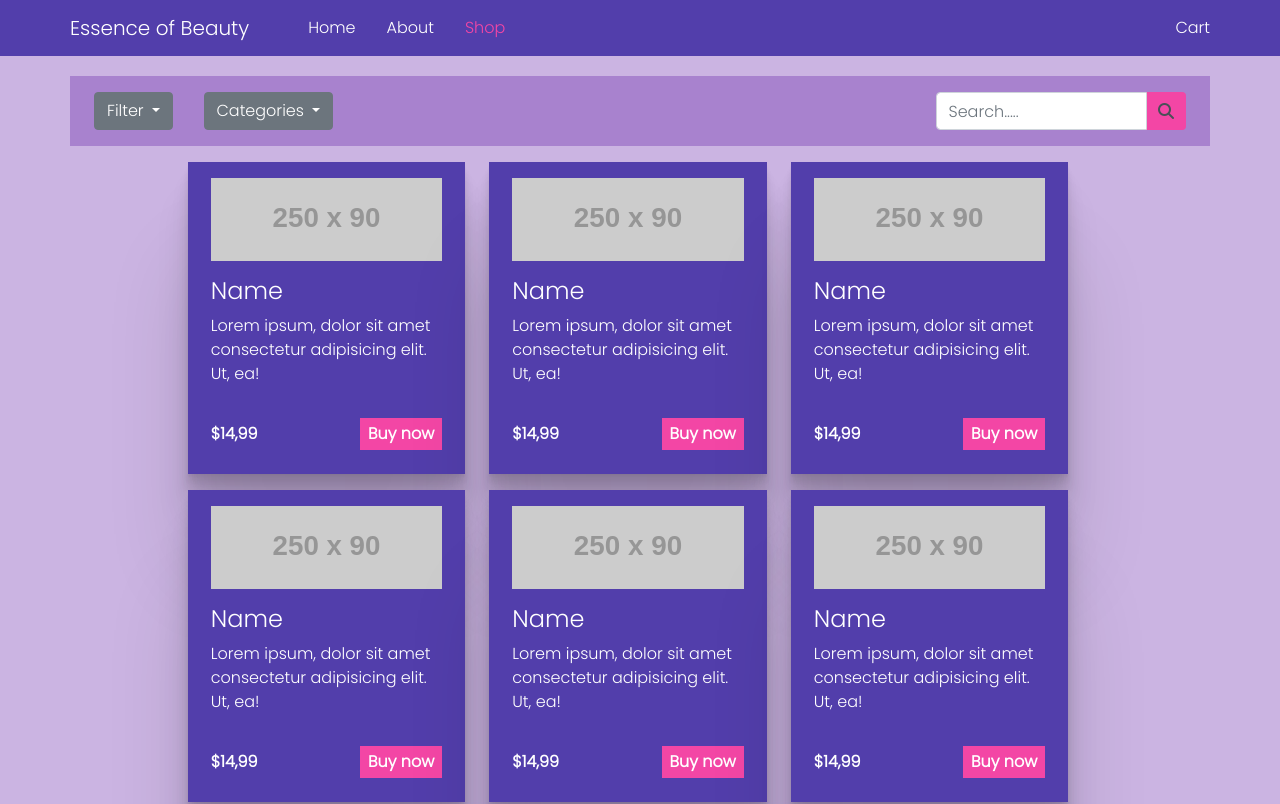
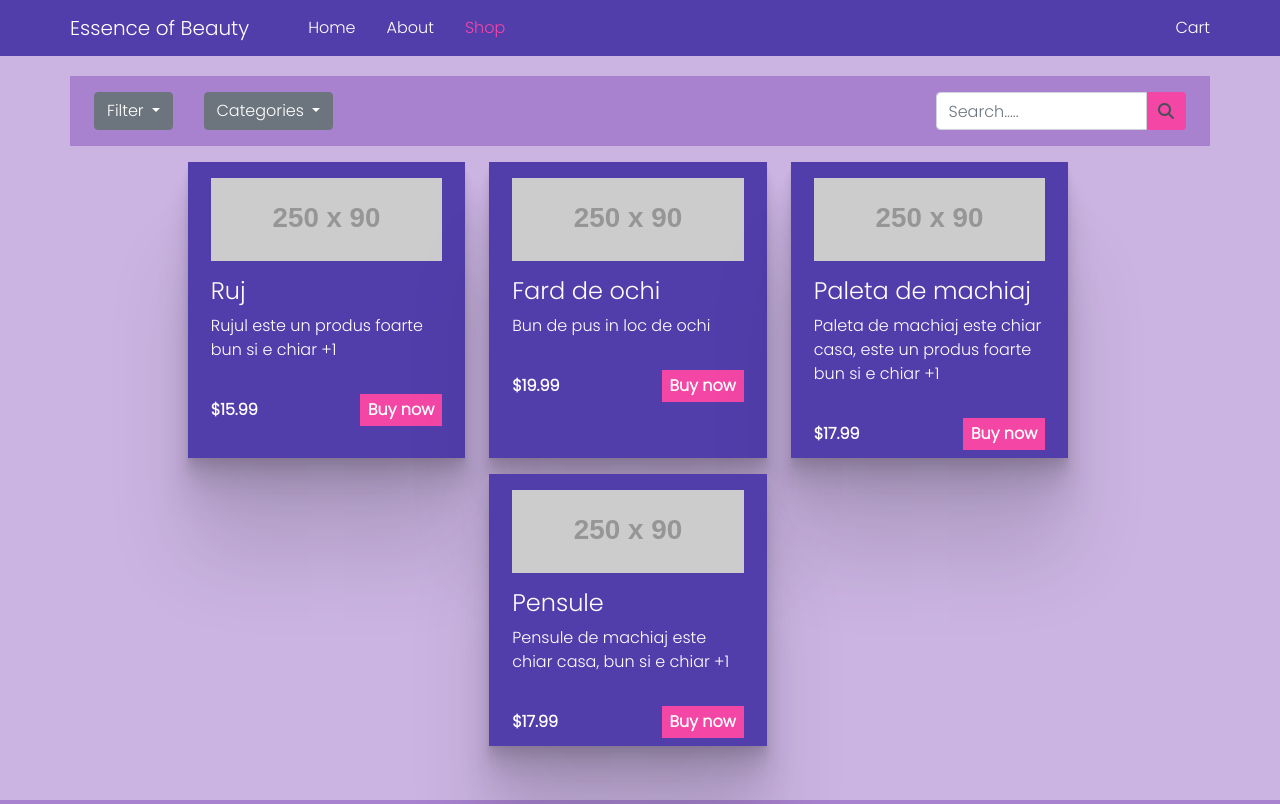
Before and after one commit to AlexZ1007/essence-of-beauty, a Vue app: page /shop in a window 1280 px wide. Shown: the top 804 px of the page. Built offline with nearby package versions, Linux system fonts and the light colour scheme.

Commit message:
Added filters & search on shop page

```diff
--- a/public/style.css
+++ b/public/style.css
@@ -160,7 +160,9 @@ span.input-group-text{
 .buy-product p{
     font-size: 1.2em;
 }
-
+.dropdown-menu:hover{
+    cursor: pointer;
+}
 
 @media only screen and (max-width: 1000px){
     #topProducts .product{
--- a/src/App.vue
+++ b/src/App.vue
@@ -13,6 +13,41 @@ import navbar from './views/Navbar.vue'
 export default {
   components:{
     navbar
+  },
+  data: function(){
+    return{
+      products:[
+        {
+          id: 0,
+          name: "Ruj",
+          description: "Rujul este un produs foarte bun si e chiar +1",
+          category: 'cat1',
+          price: 15.99
+        },
+        {
+          id: 1,
+          name: "Fard de ochi",
+          description: "Bun de pus in loc de ochi",
+          category: 'cat2',
+          price: 19.99
+        },
+        {
+          id: 2,
+          name: "Paleta de machiaj",
+          description: "Paleta de machiaj este chiar casa, este un produs foarte bun si e chiar +1",
+          category: 'cat2',
+          price: 17.99
+        },
+        {
+          id: 3,
+          name: "Pensule",
+          description: "Pensule de machiaj este chiar casa, bun si e chiar +1",
+          category: 'cat3',
+          price: 17.99
+        },
+
+      ],
+    }
   },
   watch:{
     $route(){
--- a/src/components/Product.vue
+++ b/src/components/Product.vue
@@ -28,7 +28,7 @@
                 <h3 class="text-center">Product {{id}}</h3>
                 <p class="text-center">$20,99/unit</p>
                 <label for="" class="mr-3">Quantity: </label><input type="number" class="form-control d-inline w-20" id="quantity" value="1">
-                <div class="buy col-12 mb-3 d-flex align-content-center mt-4">
+                <div class="buy col-12 mb-3 d-flex align-content-center">
                         <p class="my-auto"><b class="">Total price:  $14,99</b></p>
                         <router-link to="/shop/product/id" class="ml-auto py-1 px-2 bg-pink btn-buy my-auto">Add to cart</router-link>
                 </div>
@@ -43,6 +43,6 @@
 
 <script>
 export default {
-    props: ['id']
+    props: ['id'],
 }
 </script>
--- a/src/components/Shop.vue
+++ b/src/components/Shop.vue
@@ -9,12 +9,12 @@
                             Filter
                         </button>
                         <div class="dropdown-menu" aria-labelledby="dropdownMenuButton">
-                            <a class="dropdown-item" href="#">Price <span class="float-right">&#8593;</span></a>
-                            <a class="dropdown-item" href="#">Name <span class="float-right">&#8593;</span></a>
-                            <a class="dropdown-item" href="#">Rating <span class="float-right">&#8593;</span></a>
-                            <a class="dropdown-item" href="#">Price <span class="float-right">&#8595;</span></a>
-                            <a class="dropdown-item" href="#">Name <span class="float-right">&#8595;</span></a>
-                            <a class="dropdown-item" href="#">Rating <span class="float-right">&#8595;</span></a>
+                            <a class="dropdown-item" v-on:click="order('price', 'asc')">Price <span class="float-right">&#8593;</span></a>
+                            <a class="dropdown-item" v-on:click="order('name', 'asc')">Name <span class="float-right">&#8593;</span></a>
+                            <!-- <a class="dropdown-item" href="#">Rating <span class="float-right">&#8593;</span></a> -->
+                            <a class="dropdown-item" v-on:click="order('price', 'des')">Price <span class="float-right">&#8595;</span></a>
+                            <a class="dropdown-item" v-on:click="order('name', 'des')">Name <span class="float-right">&#8595;</span></a>
+                            <!-- <a class="dropdown-item" href="#">Rating <span class="float-right">&#8595;</span></a> -->
                         </div>
                     </div>
 
@@ -23,15 +23,16 @@
                             Categories
                         </button>
                         <div class="dropdown-menu" aria-labelledby="dropdownMenuButton">
-                            <a class="dropdown-item" href="#">Category 1</a>
-                            <a class="dropdown-item" href="#">Category 2</a>
-                            <a class="dropdown-item" href="#">Category 3</a>
+                            <a class="dropdown-item" v-on:click="filterCat('ALL')">All</a>
+                            <a class="dropdown-item" v-on:click="filterCat('cat1')">Category 1</a>
+                            <a class="dropdown-item" v-on:click="filterCat('cat2')">Category 2</a>
+                            <a class="dropdown-item" v-on:click="filterCat('cat3')">Category 3</a>
                         </div>
                     </div>
 
                     <div class="input-group col-lg-3 col-md-5 col-sm-12 ml-auto">
                             <input type="text" class="form-control" placeholder="Search....." aria-label="Search for product" id="searchBar">
-                            <div class="input-group-append btn-search">
+                            <div class="input-group-append btn-search" v-on:click="search()">
                                     <span class="input-group-text bg-pink"><i class="fa fa-search"></i></span>
                             </div>
                     </div>
@@ -43,20 +44,58 @@
 
             <div class="row justify-content-center m-0 col-lg-12 col-md-12 col-sm-12">
                 <div  class="col-lg-3 col-md-5 col-sm-11 shop-item text-center pt-3 p-2 mr-4 my-2 ml-0 text-white bg-darkPurple"
-                      v-for="i in 12" :key="i">
+                      v-for="(product) in products" v-bind:key="product.id">
                     <div class="col-12 text-center"><img src="https://via.placeholder.com/250X90" class="img-fluid"></div>
                     <div class="info-product col-12 py-3">
-                        <h4>Name</h4>
-                        <p>Lorem ipsum, dolor sit amet consectetur adipisicing elit. Ut, ea!</p>
+                        <h4>{{product.name}}</h4>
+                        <p>{{product.description}}</p>
                     </div>
-                    <div class="buy col-12 mb-3 d-flex align-content-center">
-                        <b class="my-auto">$14,99</b>
+                    <div class="buy col-12 d-flex align-content-center mt-auto">
+                        <b class="my-auto">${{product.price}}</b>
                         <router-link to="/shop/product/id" class="ml-auto py-1 px-2 bg-pink btn-buy my-auto">Buy now</router-link>
                     </div>
                 </div>
             </div>
-
+            <div class="text-center"><span class="text-danger" id="noProductFound"></span></div>
         </div>
 
 
 </template>
+
+<script>
+import $ from 'jquery'
+export default {
+    data: function(){
+        return{
+            products: this.$parent.products,
+        }
+    },
+    methods:{
+        order(orderBy, direction){
+            let modifier=1;
+            if(direction=="des") modifier=-1
+            console.log(orderBy);
+            this.products.sort((p1, p2)=>{
+                if(p1[orderBy]<p2[orderBy]){ return -1*modifier }
+                if(p1[orderBy]>p2[orderBy]){ return 1*modifier }
+                return 0;
+            });
+            this.checkForProductFound();
+        },
+        filterCat(category){
+            if(category=='ALL') this.products=this.$parent.products;
+            else this.products = this.$parent.products.filter(p=> {if(p['category']==category) return 1;});
+            this.checkForProductFound();
+        },
+        search(){
+            let searchString=$("#searchBar").val().toUpperCase();
+            this.products = this.$parent.products.filter(p =>{ if(p['name'].toUpperCase().includes(searchString)){ return 1}});
+            this.checkForProductFound();
+        },
+        checkForProductFound(){
+            if(this.products.length==0) $('#noProductFound').text('No products found!');
+            else  $('#noProductFound').text('');
+        },
+    },
+}
+</script>
```
Also changed, not shown: 2 other files (tests, documents, lock files or other folders).
